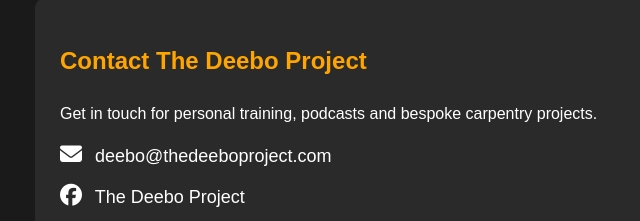
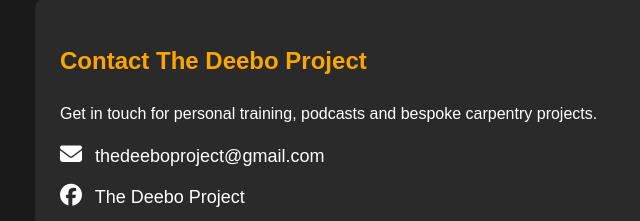
Before and after one commit to Caryn-Walker/The-Deebo-Project, a plain HTML site: page index.html in a window 1280 px wide. Shown: the part 2478-2699 px from the top of the page, 0-640 px from the left. Drawn offline with Linux system fonts and the light colour scheme.

Commit message:
Change contact email to thedeeboproject@gmail.com
Co-Authored-By: Claude Opus 5.5 <noreply@anthropic.com>
Claude-Session: https://claude.ai/code/session_011LP2F7ZKedPhESzefzG7yt

```diff
--- a/index.html
+++ b/index.html
@@ -1092,7 +1092,7 @@ Contact
         <span class="qr-caption">Digital Business Card</span>
 </div>
 
-    <a href="mailto:deebo@thedeeboproject.com">
+    <a href="mailto:thedeeboproject@gmail.com">
       <svg viewBox="0 0 24 24" fill="none" stroke="currentColor" stroke-width="2" aria-hidden="true">
         <rect x="2.5" y="4.5" width="19" height="15" rx="2"/>
         <path d="m3 6 9 7 9-7"/>
@@ -1551,11 +1551,11 @@ setInterval(nextTestimonial, 7000);
 
             <!-- EMAIL -->
 
-            <a href="mailto:deebo@thedeeboproject.com">
+            <a href="mailto:thedeeboproject@gmail.com">
 
                 <i class="fas fa-envelope"></i>
 
-                deebo@thedeeboproject.com
+                thedeeboproject@gmail.com
 
             </a>
 
```
